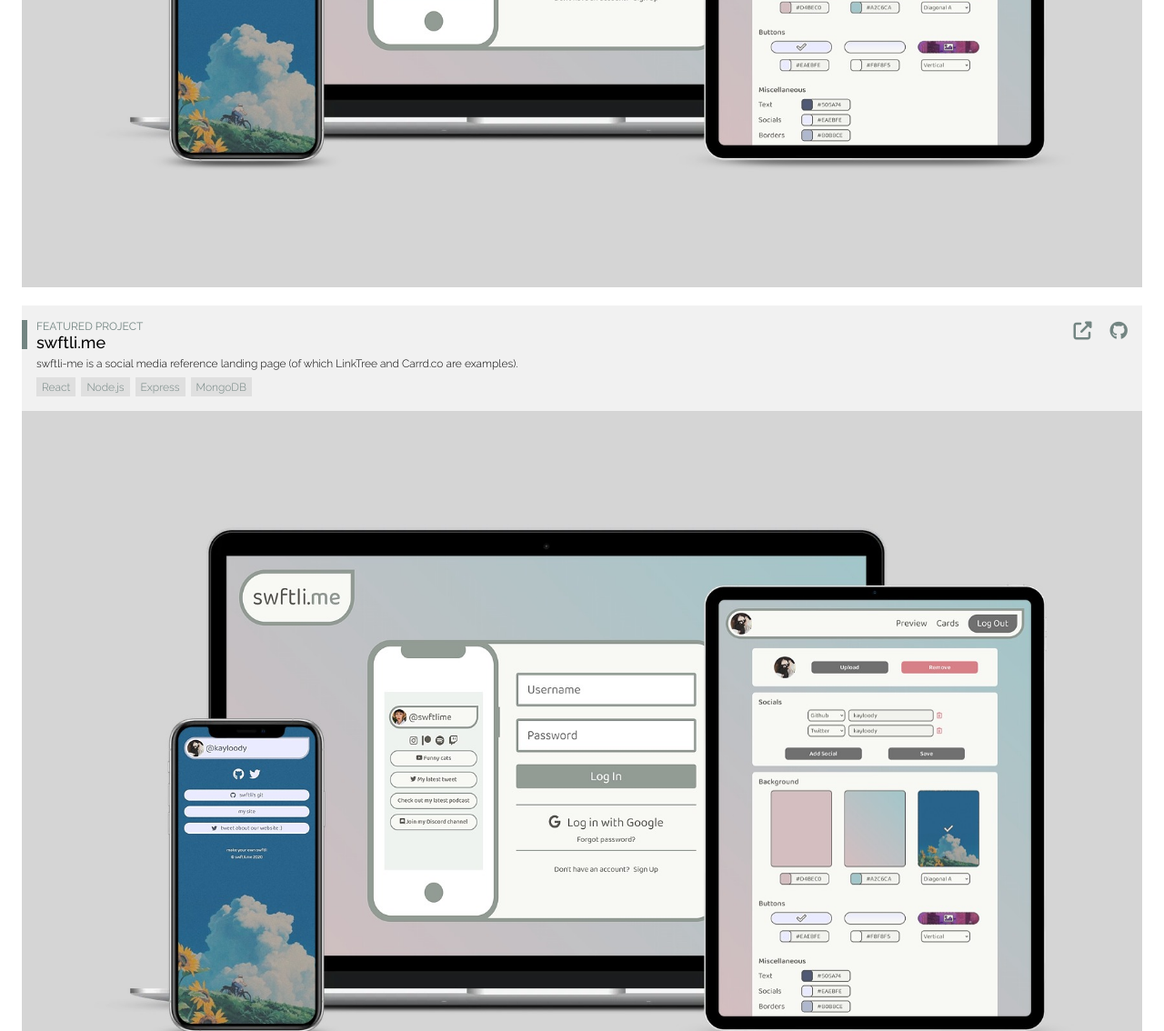
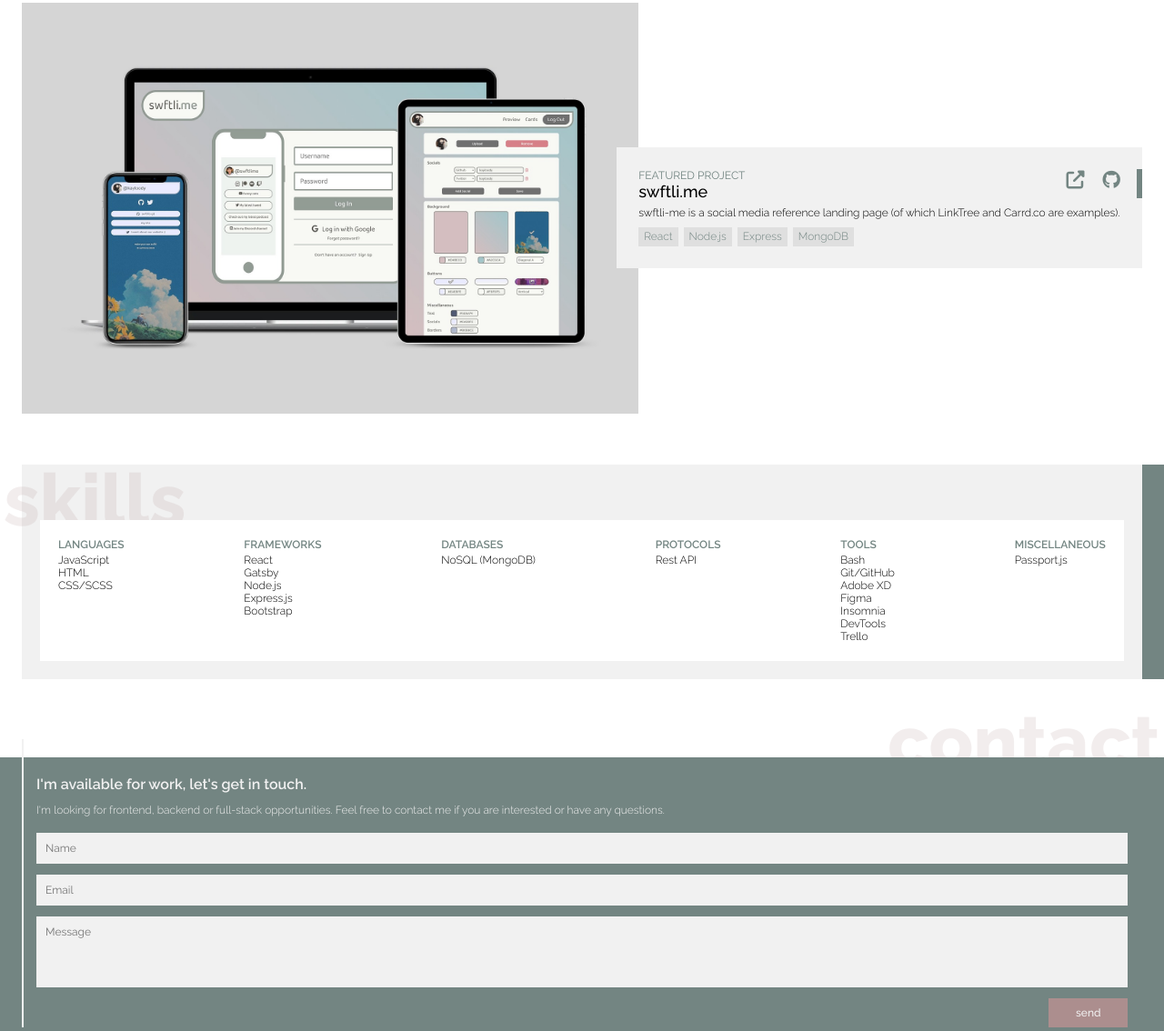
Before and after one commit to kayloody/portfolio-v1, a Gatsby site: page / in a window 1280 px wide. Shown: the part 1444-2578 px from the top of the page at 91% size. Built offline with nearby package versions, Linux system fonts and the light colour scheme; Gatsby itself is replaced by a stand-in of ours.

Commit message:
Added iPad query and fixed hero height in landscape

```diff
--- a/src/pages/index.js
+++ b/src/pages/index.js
@@ -141,9 +141,8 @@
 
             <div className={styles.projects}>
               <div className={styles.project}>
-                <div className={styles.projectMarker}></div>
-
                 <div className={styles.projectText}>
+                  <div className={styles.projectMarker}></div>
                   <div className={styles.projectHeader}>
                     <div className={styles.projectTitle}>
                       <h1>Featured Project</h1>
@@ -192,10 +191,9 @@
                 ></img>
               </div>
 
-              <div className={styles.project}>
-                <div className={styles.projectMarker}></div>
-
+              <div className={`${styles.project} ${styles.projectEven}`}>
                 <div className={styles.projectText}>
+                  <div className={styles.projectMarker}></div>
                   <div className={styles.projectHeader}>
                     <div className={styles.projectTitle}>
                       <h1>Featured Project</h1>
@@ -266,7 +264,7 @@
               </div>
 
               <div className={styles.skillsGroup}>
-                <h2>Frameworks/Environments</h2>
+                <h2>Frameworks</h2>
                 <ul>
                   <li>React</li>
                   <li>Gatsby</li>
@@ -298,6 +296,7 @@
                   <li>Adobe XD</li>
                   <li>Figma</li>
                   <li>Insomnia</li>
+                  <li>DevTools</li>
                   <li>Trello</li>
                 </ul>
               </div>
--- a/src/styles/index.module.scss
+++ b/src/styles/index.module.scss
@@ -183,9 +183,10 @@
       position: relative;
       margin: 1em 0.375em 0 0.365em;
 
+      .projectText {
         .projectMarker {
           position: absolute;
-        top: 1em;
+          margin-left: -1.5em;
 
           width: 0.375em;
           height: 2em;
@@ -193,13 +194,12 @@
           background: #738582;
         }
 
-      .projectText {
         display: flex;
         flex-direction: column;
 
         background: #f1f1f1;
 
-        padding: 1em;
+        padding: 1.5em;
 
         .projectHeader {
           display: flex;
@@ -519,3 +519,53 @@
 .triangle {
   display: none;
 }
+
+@media only screen and (min-width: 600px) {
+  .project {
+    display: flex;
+    flex-direction: row;
+    justify-content: space-between;
+
+    padding-bottom: 1.5em;
+
+    .projectText {
+      margin-top: auto;
+      margin-bottom: auto;
+      margin-right: -10em;
+      z-index: 2;
+      width: 43%;
+    }
+
+    .projectImage {
+      max-width: 55%;
+    }
+  }
+
+  .projectEven {
+    .projectText {
+      margin-left: -10em;
+      margin-right: 0;
+
+      order: 2;
+    }
+
+    .projectMarker {
+      margin-left: 0em;
+      right: 0em;
+    }
+  }
+
+  .skillsBox {
+    flex-direction: row !important;
+    flex-wrap: nowrap;
+    .skillsGroup {
+      width: auto;
+    }
+  }
+}
+
+@media only screen and (orientation: landscape) {
+  .hero {
+    height: 100vh;
+  }
+}
```
Also changed, not shown: src/styles/index.module.css. Lines whose indentation alone changed are shown as unchanged.
